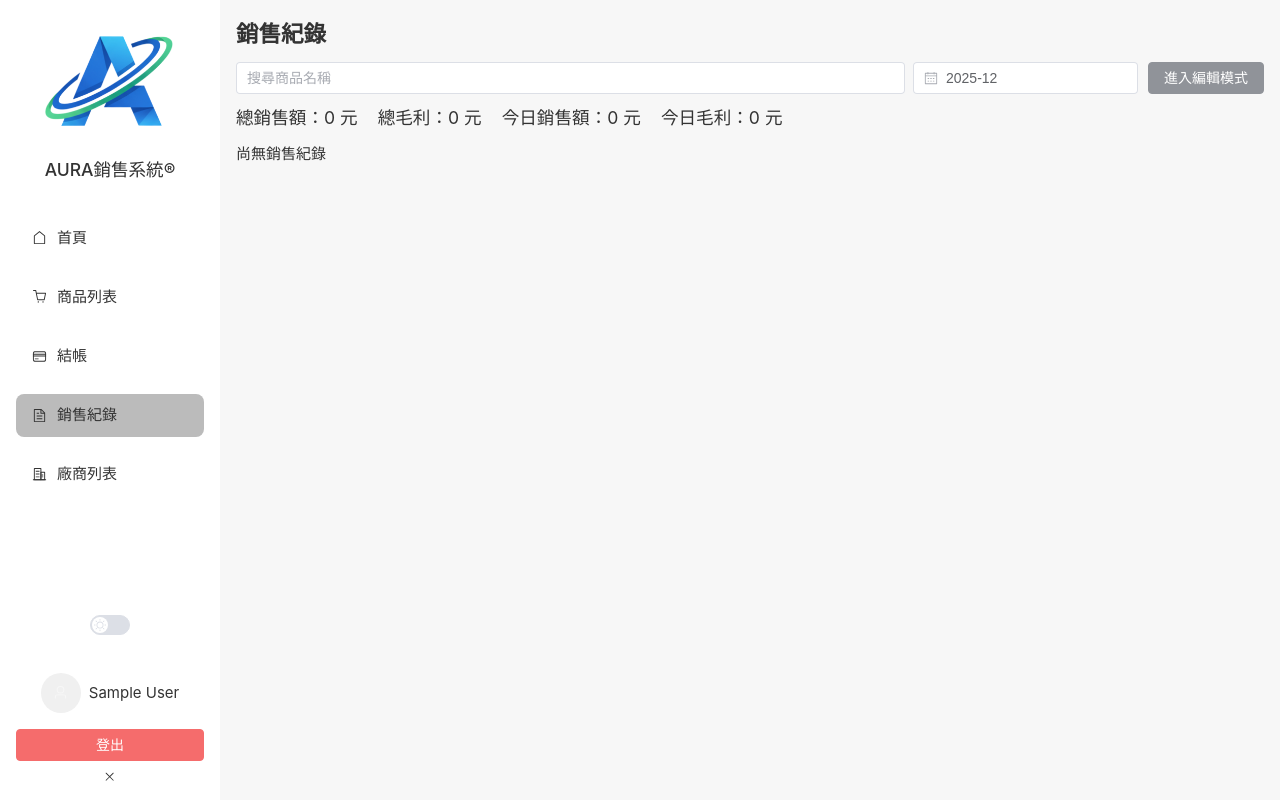
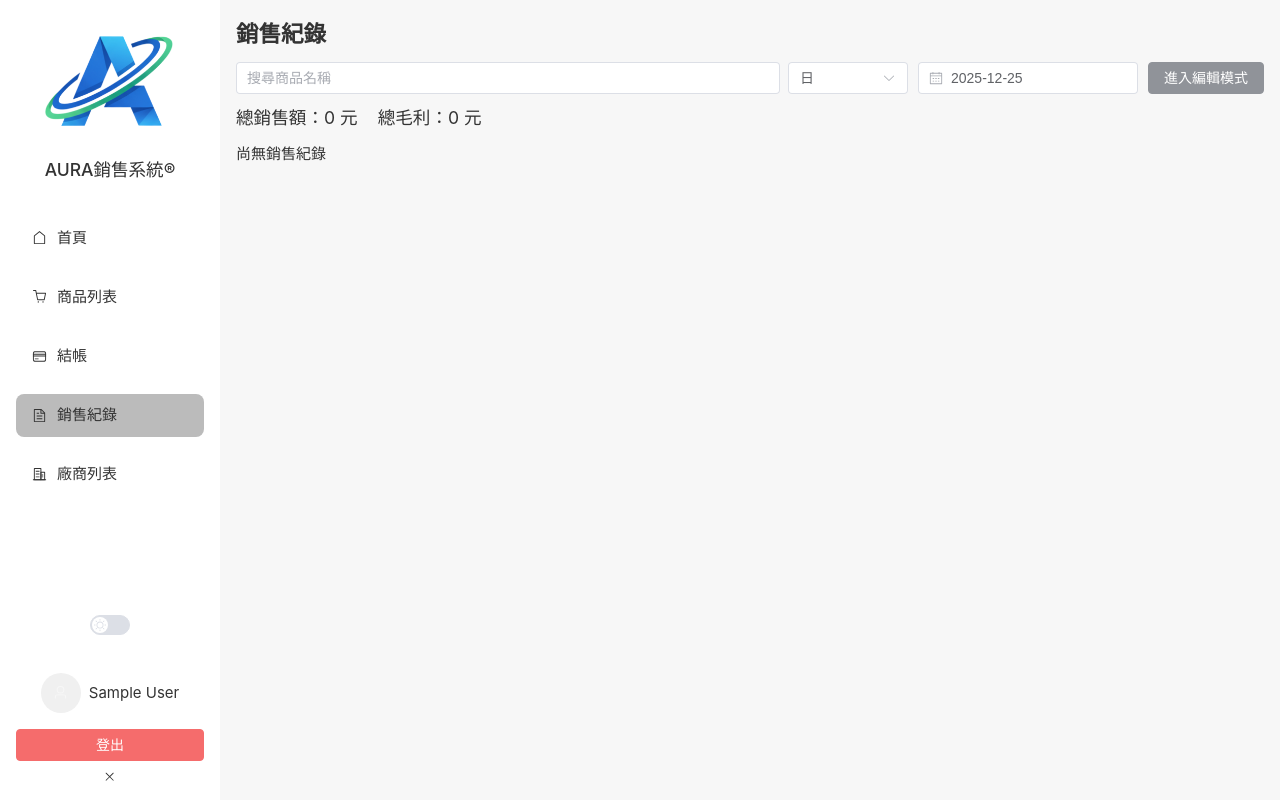
Before and after one commit to servant1001/salesManagementSys, a Vue app: page /sales in a window 1280 px wide. Built offline with nearby package versions, Linux system fonts and the light colour scheme; no server answers; the database is empty; sample sign-in values are in the browser's storage.

Commit message:
-調整 銷售紀錄>添加日/月篩選; -調整 商品列表>新增商品>添加GTIN同步編號

```diff
--- a/src/components/ProductList.vue
+++ b/src/components/ProductList.vue
@@ -180,10 +180,20 @@
         <el-dialog title="新增商品" v-model="showAddDialog" :width="'90%'" class="add-product-dialog">
             <el-form :model="newProduct" :rules="rules" ref="addForm" label-width="120px">
                 <el-form-item label="GTIN" prop="gtin">
-                    <div style="display: flex; gap: 10px;">
-                        <el-input v-model="newProduct.gtin" placeholder="請輸入 GTIN" />
-                        <el-button type="primary" @click="startScanNewProduct">掃描</el-button>
-                        <el-button type="success" @click="syncGtinToCode">同步到商品編號</el-button>
+                    <div class="gtin-row">
+                        <el-input
+                            v-model="newProduct.gtin"
+                            placeholder="請輸入 GTIN"
+                        />
+                        <!-- 🔹 按鈕群組 -->
+                        <div class="gtin-actions">
+                            <el-button type="primary" @click="startScanNewProduct">
+                                掃描
+                            </el-button>
+                            <el-button type="success" @click="syncGtinToCode">
+                                同步編號
+                            </el-button>
+                        </div>
                     </div>
                 </el-form-item>
 
@@ -1421,4 +1431,24 @@ onMounted(() => {
 ::v-deep(.no-padding-cell .cell) {
   padding: 0 !important;
 }
+
+/* GTIN 輸入區整體 */
+.gtin-row {
+  display: flex;
+  gap: 10px;
+  flex-wrap: wrap;           /* ✅ 允許換行 */
+  width: 100%;
+}
+
+/* 📱 手機版優化 */
+@media (max-width: 768px) {
+  .gtin-input {
+    flex: 0 0 100%;          /* ✅ 手機時輸入框滿版 */
+  }
+
+  .gtin-row .el-button {
+    flex: 1;                 /* ✅ 按鈕平均分配 */
+  }
+}
+
 </style>
--- a/src/components/Sales.vue
+++ b/src/components/Sales.vue
@@ -11,10 +11,21 @@
             <el-input v-model="searchKeyword" placeholder="搜尋商品名稱" clearable @input="filterSales"
                 class="search-input" />
             <div class="action-row">
-                <el-date-picker style="margin-right: 10px; width: 100%;" v-model="selectedMonth" type="month"
-                    placeholder="選擇年月" format="YYYY-MM" value-format="YYYY-MM" clearable
-                    @change="() => loadSalesByMonth(selectedMonth)" class="date-picker" />
-                <el-button style="max-width: 120px;" :type="showActions ? 'warning' : 'info'" @click="toggleEditMode">
+                <el-select
+                    v-model="dateFilterMode"
+                    style="width: 120px; margin-right: 10px;"
+                >
+                    <el-option label="月" value="month" />
+                    <el-option label="日" value="day" />
+                </el-select>
+                <el-date-picker
+                    v-model="selectedDate"
+                    :type="dateFilterMode === 'day' ? 'date' : 'month'"
+                    :format="dateFilterMode === 'day' ? 'YYYY-MM-DD' : 'YYYY-MM'"
+                    :value-format="dateFilterMode === 'day' ? 'YYYY-MM-DD' : 'YYYY-MM'"
+                    clearable
+                />
+                <el-button style="max-width: 120px; margin-left: 10px;" :type="showActions ? 'warning' : 'info'" @click="toggleEditMode">
                     {{ showActions ? '退出編輯模式' : '進入編輯模式' }}
                 </el-button>
             </div>
@@ -31,15 +42,17 @@
         ">
             <div>總銷售額：{{ totalFilteredSales }} 元</div>
             <div>總毛利：{{ totalFilteredProfit }} 元</div>
-            <div>今日銷售額：{{ todaySales }} 元</div>
-            <div>今日毛利：{{ todayProfit }} 元</div>
         </el-row>
 
         <el-table v-if="filteredSales.length" :data="filteredSales" border style="width:100%">
-            <!-- ✅ 序號欄 -->
-            <el-table-column label="#" width="50" align="center" fixed="left">
+            <!-- ✅ 序號欄位 -->
+            <el-table-column class-name="no-padding-cell" label="#" width="25" align="center" >
                 <template #default="{ $index }">
-                    {{ $index + 1 }}
+                    <span style="
+                        font-size: 12px;  /* 調整字體大小 */
+                    ">
+                        {{ $index + 1 }}
+                    </span>
                 </template>
             </el-table-column>
 
@@ -50,7 +63,7 @@
                 </template>
             </el-table-column>
 
-            <el-table-column prop="timestamp" label="時間" width="170">
+            <el-table-column prop="timestamp" label="時間" width="100">
                 <template #default="{ row }">{{ formatDate(row.timestamp) }}</template>
             </el-table-column>
 
@@ -274,7 +287,7 @@
 </template>
 
 <script setup lang="ts">
-import { ref, onMounted, computed } from "vue";
+import { ref, onMounted, computed, watch } from "vue";
 import { db } from "@/firebase";
 import { query, orderByChild, startAt, endAt, get, child, ref as dbRef, remove, update } from "firebase/database";
 import { ElMessage, ElMessageBox } from "element-plus";
@@ -351,7 +364,7 @@ async function deleteSale(sale: Sale) {
         if (sale.id) {
             await remove(child(dbRef(db), `sales/${sale.id}`));
             ElMessage.success("刪除成功");
-            await loadSalesByMonth(selectedMonth.value);
+            await loadSalesByDate(selectedDate.value);
         } else {
             ElMessage.error("找不到紀錄 ID，無法刪除");
         }
@@ -373,6 +386,35 @@ const selectedMonth = ref<string>(getCurrentYearMonth());
 function formatDate(ts: number) {
     return new Date(ts).toLocaleString();
 }
+
+const dateFilterMode = ref<'month' | 'day'>('day');
+const selectedDate = ref<string | null>(getCurrentYearMonth());
+
+function getToday() {
+  const d = new Date()
+  return `${d.getFullYear()}-${String(d.getMonth() + 1).padStart(2, '0')}-${String(d.getDate()).padStart(2, '0')}`
+}
+
+function getCurrentMonth() {
+  const d = new Date()
+  return `${d.getFullYear()}-${String(d.getMonth() + 1).padStart(2, '0')}`
+}
+
+watch(dateFilterMode, (mode) => {
+  if (mode === 'day') {
+    selectedDate.value = getToday()
+  } else {
+    selectedDate.value = getCurrentMonth()
+  }
+
+  loadSalesByDate(selectedDate.value)
+})
+
+watch(selectedDate, (val) => {
+  if (!val) return
+  loadSalesByDate(val)
+})
+
 
 // 篩選函式：商品名稱 + 年月
 function filterSales() {
@@ -397,53 +439,48 @@ function filterSales() {
     });
 }
 
-async function loadSalesByMonth(selectedMonth: string | null) {
-    const salesRef = child(dbRef(db), "sales");
-    let salesQuery;
+async function loadSalesByDate(date: string | null) {
+  if (!date) return
 
-    if (selectedMonth) {
-        console.log(selectedMonth)
-        const parts = selectedMonth.split("-");
-        const year = Number(parts[0]);
-        const month = Number(parts[1]);
+  let startTime = 0
+  let endTime = 0
 
-        // 型別安全檢查
-        if (isNaN(year) || isNaN(month)) {
-            console.warn("選擇的月份格式不正確:", selectedMonth);
-            return;
-        }
+  if (dateFilterMode.value === 'day') {
+    const [y, m, d] = date.split('-').map(Number) as [number, number, number]
+    startTime = new Date(y, m - 1, d).getTime()
+    endTime = new Date(y, m - 1, d, 23, 59, 59, 999).getTime()
+  } else {
+    const [y, m] = date.split('-').map(Number) as [number, number]
+    startTime = new Date(y, m - 1, 1).getTime()
+    endTime = new Date(y, m, 0, 23, 59, 59, 999).getTime()
+  }
 
-        // 計算當月起迄 timestamp
-        const monthStart = new Date(year, month - 1, 1).getTime();
-        const monthEnd = new Date(year, month, 0, 23, 59, 59, 999).getTime();
+  const salesRef = child(dbRef(db), "sales")
 
-        salesQuery = query(
-            salesRef,
-            orderByChild("timestamp"),
-            startAt(monthStart),
-            endAt(monthEnd)
-        );
-    } else {
-        // 如果沒選月份，抓全部
-        salesQuery = query(salesRef, orderByChild("timestamp"));
-    }
+  const salesQuery = query(
+    salesRef,
+    orderByChild("timestamp"),
+    startAt(startTime),
+    endAt(endTime)
+  )
 
-    const snapshot = await get(salesQuery);
-    if (snapshot.exists()) {
-        const data = snapshot.val();
-        sales.value = Object.entries(data).map(([key, val]) => ({
-            id: key,   // <- 這裡存 key
-            ...(val as Sale)
-        })).sort((a, b) => b.timestamp - a.timestamp) as Sale[];
+  const snapshot = await get(salesQuery)
 
-        filterSales();
-    } else {
-        sales.value = [];
-        filteredSales.value = [];
-    }
+  if (snapshot.exists()) {
+    const data = snapshot.val()
+    sales.value = Object.entries(data).map(([key, val]) => ({
+      id: key,
+      ...(val as Sale),
+    }))
+  } else {
+    sales.value = []
+  }
+
+  // ✅ 查完資料後再做前端搜尋
+  filterSales()
 }
 
-// 總銷售額（根據篩選結果）
+
 const totalFilteredSales = computed(() =>
     filteredSales.value.reduce((sum, sale) => sum + sale.total, 0)
 );
@@ -458,23 +495,6 @@ function getTodayStart(): number {
     const now = new Date();
     return new Date(now.getFullYear(), now.getMonth(), now.getDate()).getTime();
 }
-
-// 今日銷售額
-const todaySales = computed(() => {
-    const start = getTodayStart();
-    return sales.value
-        .filter(sale => sale.timestamp >= start)
-        .reduce((sum, sale) => sum + sale.total, 0);
-});
-
-// 今日毛利
-const todayProfit = computed(() => {
-    const start = getTodayStart();
-    return sales.value
-        .filter(sale => sale.timestamp >= start)
-        .reduce((sum, sale) => sum + (sale.totalProfit ?? 0), 0);
-});
-
 
 // ----明細編輯相關----
 const showDetailActions = ref(false); // 彈窗編輯模式開關
@@ -543,7 +563,7 @@ async function saveDetailEdit(item: SaleItem) {
     selectedProfit.value = newProfit;
 
     // 更新主表格
-    await loadSalesByMonth(selectedMonth.value);
+    await loadSalesByDate(selectedDate.value);
 
     ElMessage.success('明細已儲存');
     editingDetailRow.value = null;
@@ -593,7 +613,7 @@ async function updateDetailItemsInFirebase() {
     });
 
     // 更新主表格
-    await loadSalesByMonth(selectedMonth.value);
+    await loadSalesByDate(selectedDate.value);
 }
 
 function onDetailDialogClose() {
@@ -613,7 +633,10 @@ function toggleDetailEditMode() {
     }
 }
 
-onMounted(() => loadSalesByMonth(selectedMonth.value));
+onMounted(() => {
+  selectedDate.value = getToday()
+  loadSalesByDate(selectedDate.value)
+})
 
 </script>
 
@@ -703,6 +726,21 @@ onMounted(() => loadSalesByMonth(selectedMonth.value));
     flex-wrap: wrap;
 }
 
+::v-deep(.el-table th) {
+    /* font-size: 10px; */
+    /* 調整大小 */
+    font-weight: 600;
+    /* 調整粗細 */
+    color: #333;
+    /* 可選：文字顏色 */
+    text-align: center;
+    /* 置中，可根據需要 */
+}
+
+::v-deep(.no-padding-cell .cell) {
+  padding: 0 !important;
+}
+
 /* 手機排版：上下排列 */
 @media (max-width: 768px) {
     .detail-header {
```
